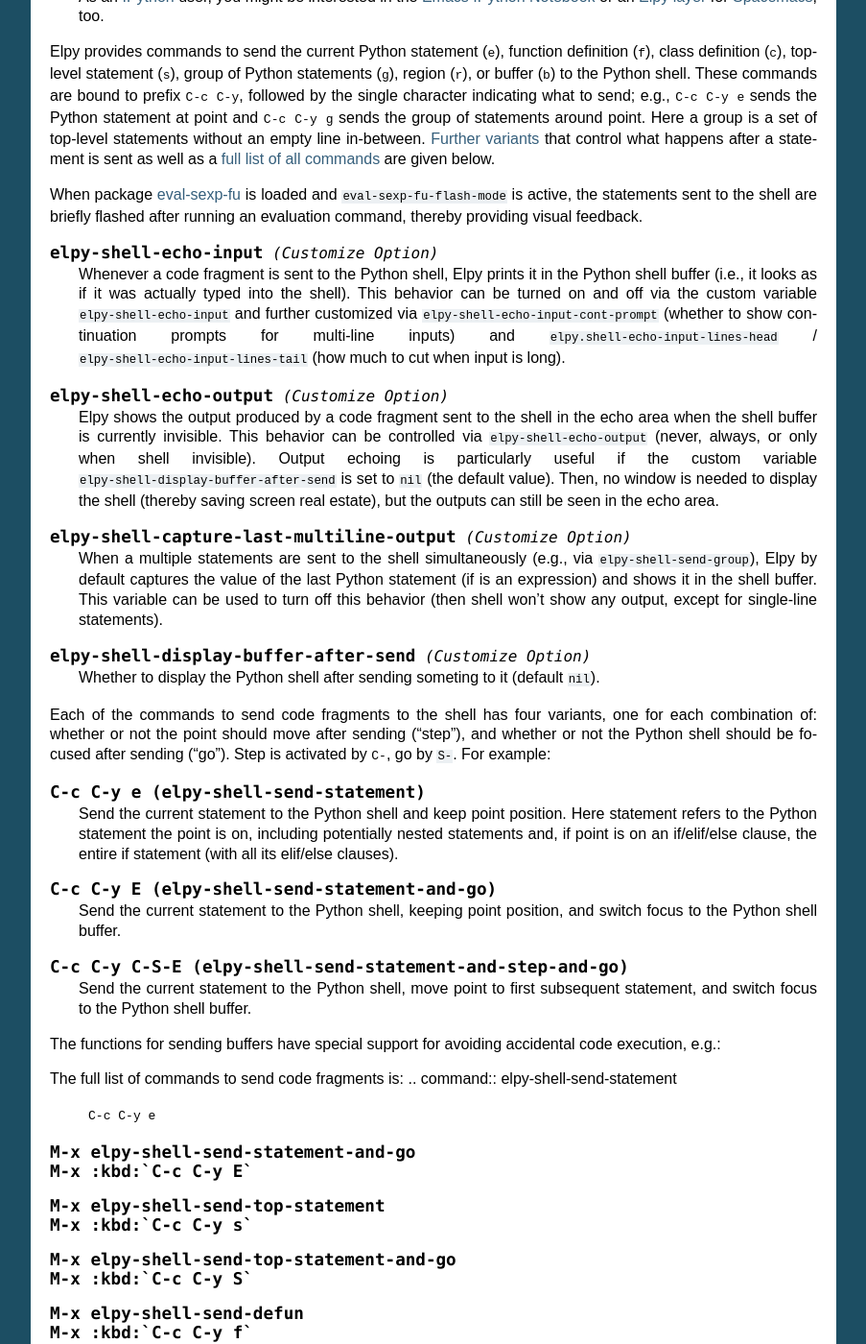
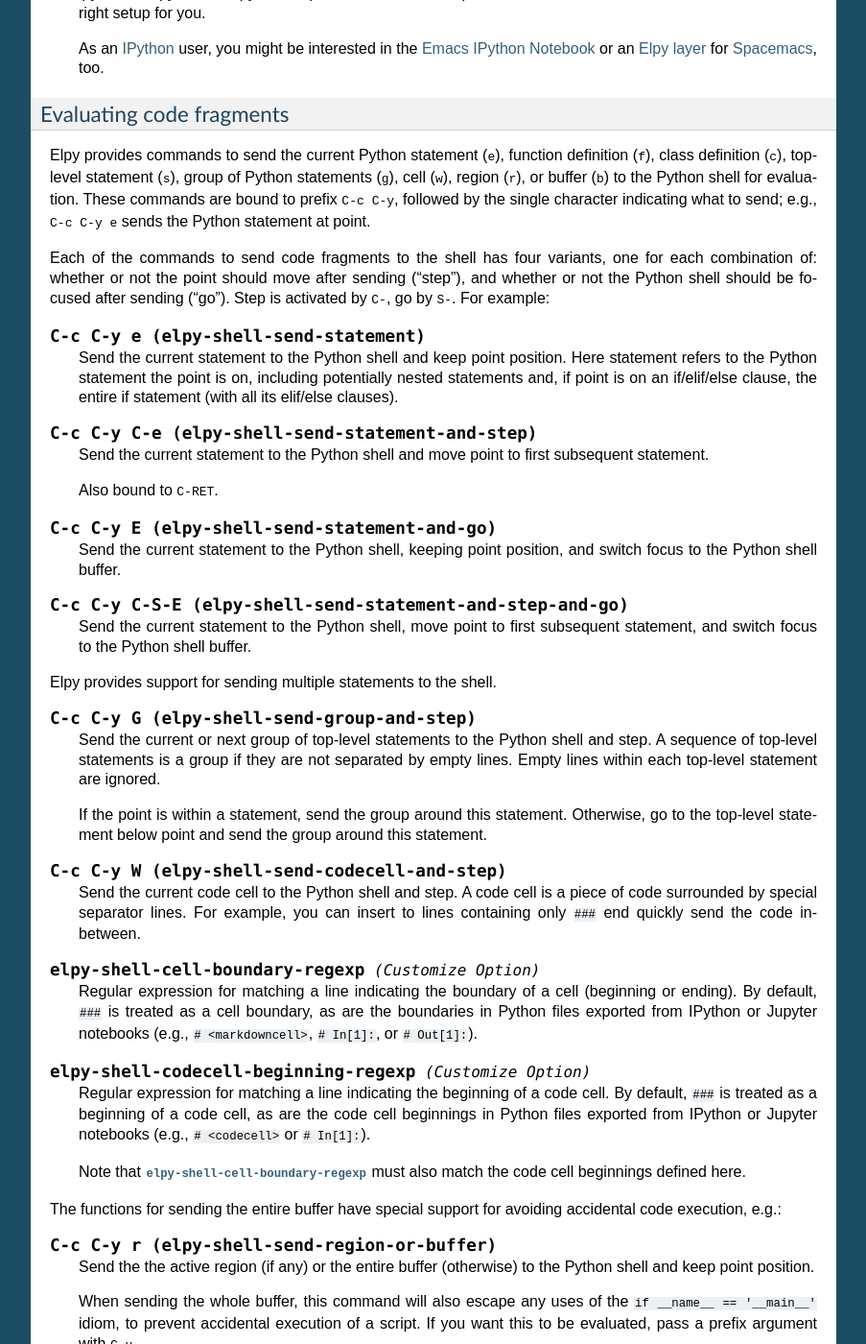
Before and after one commit to jorgenschaefer/elpy, a Sphinx documentation site: the page built from docs/ide.rst, in a window 1280 px wide and 1400 px high, scrolled down 2778 px. Shown: the whole window at 96% size, without its empty margins (198-1101 px from the left). Built offline with Sphinx 7.4.7, drawn with Linux system fonts in a browser that asks for light colours; cross-references to code outside the pages are shown as plain code; some of the changed text lies outside the part shown.

Commit message:
elpy-shell: improved documentation

```diff
--- a/docs/ide.rst
+++ b/docs/ide.rst
@@ -187,6 +187,9 @@
 
 .. _ESS: http://ess.r-project.org
 
+The Shell Buffer
+----------------
+
 .. command:: elpy-shell-switch-to-shell
    :kbd: C-c C-z
 
@@ -198,14 +201,14 @@
    By default, Elpy only starts a single interactive Python process. This
    process will inherit the current virtual env. If you want to start a Python
    interpreter with a different virtual env, you can either kill the existing
-   one, or rename the buffer. Moreover, if ``elpy-dedicated-shells`` is set to
+   one, or rename the buffer. Moreover, if `elpy-dedicated-shells` is set to
    ``t``, Elpy creates a dedicated shell for each buffer.
 
 .. command:: elpy-shell-kill
    :kbd: C-c C-k
 
-   Kill the current python shell. If ``elpy-dedicated-shells`` is non-nil, kill
-   the current buffer dedicated shell.
+   Kill the current python shell. If :option:`elpy-dedicated-shells` is non-nil,
+   kill the current buffer dedicated shell.
 
 .. command:: elpy-shell-kill-all
    :kbd: C-c C-K
@@ -228,62 +231,21 @@
 .. _Elpy layer: https://github.com/rgemulla/spacemacs-layers/tree/master/%2Blang/elpy
 .. _Spacemacs: http://spacemacs.org/
 
+Evaluating code fragments
+-------------------------
+
 Elpy provides commands to send the current Python statement (:kbd:`e`), function
 definition (:kbd:`f`), class definition (:kbd:`c`), top-level statement
-(:kbd:`s`), group of Python statements (:kbd:`g`), region (:kbd:`r`), or buffer
-(:kbd:`b`) to the Python shell. These commands are bound to prefix :kbd:`C-c
-C-y`, followed by the single character indicating what to send; e.g., :kbd:`C-c
-C-y e` sends the Python statement at point and :kbd:`C-c C-y g` sends the group
-of statements around point. Here a group is a set of top-level statements
-without an empty line in-between. `Further variants`_ that control what happens
-after a statement is sent as well as a `full list of all commands`_ are given
-below.
-
-When package `eval-sexp-fu`_ is loaded and ``eval-sexp-fu-flash-mode`` is
-active, the statements sent to the shell are briefly flashed after running an
-evaluation command, thereby providing visual feedback.
-
-.. _eval-sexp-fu: https://www.emacswiki.org/emacs/EvalSexpFu
-
-.. option:: elpy-shell-echo-input
-
-   Whenever a code fragment is sent to the Python shell, Elpy prints it in the
-   Python shell buffer (i.e., it looks as if it was actually typed into the
-   shell). This behavior can be turned on and off via the custom variable
-   ``elpy-shell-echo-input`` and further customized via
-   ``elpy-shell-echo-input-cont-prompt`` (whether to show continuation prompts
-   for multi-line inputs) and ``elpy.shell-echo-input-lines-head`` /
-   ``elpy-shell-echo-input-lines-tail`` (how much to cut when input is long).
-
-.. option:: elpy-shell-echo-output
-
-   Elpy shows the output produced by a code fragment sent to the shell in the
-   echo area when the shell buffer is currently invisible. This behavior can be
-   controlled via ``elpy-shell-echo-output`` (never, always, or only when shell
-   invisible). Output echoing is particularly useful if the custom variable
-   ``elpy-shell-display-buffer-after-send`` is set to ``nil`` (the default
-   value). Then, no window is needed to display the shell (thereby saving screen
-   real estate), but the outputs can still be seen in the echo area.
-
-.. option:: elpy-shell-capture-last-multiline-output
-
-  When a multiple statements are sent to the shell simultaneously (e.g., via
-  ``elpy-shell-send-group``), Elpy by default captures the value of the last
-  Python statement (if is an expression) and shows it in the shell buffer. This
-  variable can be used to turn off this behavior (then shell won't show any
-  output, except for single-line statements).
-
-.. option:: elpy-shell-display-buffer-after-send
-
-   Whether to display the Python shell after sending someting to it (default
-   ``nil``).
-
-.. _Further variants:
+(:kbd:`s`), group of Python statements (:kbd:`g`), cell (:kbd:`w`), region
+(:kbd:`r`), or buffer (:kbd:`b`) to the Python shell for evaluation. These
+commands are bound to prefix :kbd:`C-c C-y`, followed by the single character
+indicating what to send; e.g., :kbd:`C-c C-y e` sends the Python statement at
+point.
 
 Each of the commands to send code fragments to the shell has four variants, one
 for each combination of: whether or not the point should move after sending
 ("step"), and whether or not the Python shell should be focused after sending
-("go"). Step is activated by :kbd:`C-`, go by :kdb:`S-`. For example:
+("go"). Step is activated by :kbd:`C-`, go by :kbd:`S-`. For example:
 
 .. command:: elpy-shell-send-statement
    :kbd: C-c C-y e
@@ -295,10 +257,11 @@
 
 .. command:: elpy-shell-send-statement-and-step
    :kbd: C-c C-y C-e
-   :kbd: C-RET
 
    Send the current statement to the Python shell and move point to first
    subsequent statement.
+
+   Also bound to :kbd:`C-RET`.
 
 .. command:: elpy-shell-send-statement-and-go
    :kbd: C-c C-y E
@@ -312,12 +275,49 @@
    Send the current statement to the Python shell, move point to first
    subsequent statement, and switch focus to the Python shell buffer.
 
-The functions for sending buffers have special support for avoiding accidental
-code execution, e.g.:
+Elpy provides support for sending multiple statements to the shell.
+
+.. command:: elpy-shell-send-group-and-step
+   :kbd: C-c C-y G
+
+   Send the current or next group of top-level statements to the Python shell
+   and step. A sequence of top-level statements is a group if they are not
+   separated by empty lines. Empty lines within each top-level statement are
+   ignored.
+
+   If the point is within a statement, send the group around this statement.
+   Otherwise, go to the top-level statement below point and send the group
+   around this statement.
+
+.. command:: elpy-shell-send-codecell-and-step
+   :kbd: C-c C-y W
+
+   Send the current code cell to the Python shell and step. A code cell is a
+   piece of code surrounded by special separator lines. For example, you can
+   insert to lines containing only ``###`` end quickly send the code in-between.
+
+.. option:: elpy-shell-cell-boundary-regexp
+
+   Regular expression for matching a line indicating the boundary of a cell
+   (beginning or ending). By default, ``###`` is treated as a cell boundary, as
+   are the boundaries in Python files exported from IPython or Jupyter notebooks
+   (e.g., ``# <markdowncell>``, ``# In[1]:``, or ``# Out[1]:``).
+
+.. option:: elpy-shell-codecell-beginning-regexp
+
+   Regular expression for matching a line indicating the beginning of a code
+   cell. By default, ``###`` is treated as a beginning of a code cell, as are
+   the code cell beginnings in Python files exported from IPython or Jupyter
+   notebooks (e.g., ``# <codecell>`` or ``# In[1]:``).
+
+   Note that :option:`elpy-shell-cell-boundary-regexp` must also match the code
+   cell beginnings defined here.
+
+The functions for sending the entire buffer have special support for avoiding
+accidental code execution, e.g.:
 
 .. command:: elpy-shell-send-region-or-buffer
    :kbd: C-c C-y r
-   :kbd: C-c C-c
 
    Send the the active region (if any) or the entire buffer (otherwise) to the
    Python shell and keep point position.
@@ -327,65 +327,102 @@
    script. If you want this to be evaluated, pass a prefix argument with
    :kbd:`C-u`.
 
-.. _full list of all commands:
+   Also bound to :kbd:`C-c C-c`.
 
-The full list of commands to send code fragments is:
-.. command:: elpy-shell-send-statement
-   :kbd:`C-c C-y e`
-.. command:: elpy-shell-send-statement-and-go
-   :kbd:`C-c C-y E`
+The list of remaining commands to send code fragments is:
+
 .. command:: elpy-shell-send-top-statement
-   :kbd:`C-c C-y s`
+   :kbd: C-c C-y s
 .. command:: elpy-shell-send-top-statement-and-go
-   :kbd:`C-c C-y S`
+   :kbd: C-c C-y S
 .. command:: elpy-shell-send-defun
-   :kbd:`C-c C-y f`
+   :kbd: C-c C-y f
 .. command:: elpy-shell-send-defun-and-go
-   :kbd:`C-c C-y F`
+   :kbd: C-c C-y F
 .. command:: elpy-shell-send-defclass
-   :kbd:`C-c C-y c`
+   :kbd: C-c C-y c
 .. command:: elpy-shell-send-defclass-and-go
-   :kbd:`C-c C-y C`
+   :kbd: C-c C-y C
 .. command:: elpy-shell-send-group
-   :kbd:`C-c C-y g`
+   :kbd: C-c C-y g
 .. command:: elpy-shell-send-group-and-go
-   :kbd:`C-c C-y G`
-.. command:: elpy-shell-send-region-or-buffer
-   :kbd:`C-c C-y r`
+   :kbd: C-c C-y G
+.. command:: elpy-shell-send-codecell
+   :kbd: C-c C-y w
+.. command:: elpy-shell-send-codecell-and-go
+   :kbd: C-c C-y W
 .. command:: elpy-shell-send-region-or-buffer-and-go
-   :kbd:`C-c C-y R`
+   :kbd: C-c C-y R
 .. command:: elpy-shell-send-buffer
-   :kbd:`C-c C-y b`
+   :kbd: C-c C-y b
 .. command:: elpy-shell-send-buffer-and-go
-   :kbd:`C-c C-y B`
-.. command:: elpy-shell-send-statement-and-step
-   :kbd:`C-c C-y C-e`
-.. command:: elpy-shell-send-statement-and-step-and-go
-   :kbd:`C-c C-y C-S-E`
+   :kbd: C-c C-y B
 .. command:: elpy-shell-send-top-statement-and-step
-   :kbd:`C-c C-y C-s`
+   :kbd: C-c C-y C-s
 .. command:: elpy-shell-send-top-statement-and-step-and-go
-   :kbd:`C-c C-y C-S-S`
+   :kbd: C-c C-y C-S-S
 .. command:: elpy-shell-send-defun-and-step
-   :kbd:`C-c C-y C-f`
+   :kbd: C-c C-y C-f
 .. command:: elpy-shell-send-defun-and-step-and-go
-   :kbd:`C-c C-y C-S-F`
+   :kbd: C-c C-y C-S-F
 .. command:: elpy-shell-send-defclass-and-step
-   :kbd:`C-c C-y C-c`
+   :kbd: C-c C-y C-c
 .. command:: elpy-shell-send-defclass-and-step-and-go
-   :kbd:`C-c C-y C-S-C`
-.. command:: elpy-shell-send-group-and-step
-   :kbd:`C-c C-y C-g`
+   :kbd: C-c C-y C-S-C
 .. command:: elpy-shell-send-group-and-step-and-go
-   :kbd:`C-c C-y C-S-G`
+   :kbd: C-c C-y C-S-G
+.. command:: elpy-shell-send-codecell-and-step-and-go
+   :kbd: C-c C-y C-W
 .. command:: elpy-shell-send-region-or-buffer-and-step
-   :kbd:`C-c C-y C-r`
+   :kbd: C-c C-y C-r
 .. command:: elpy-shell-send-region-or-buffer-and-step-and-go
-   :kbd:`C-c C-y C-S-R`
+   :kbd: C-c C-y C-S-R
 .. command:: elpy-shell-send-buffer-and-step
-   :kbd:`C-c C-y C-b`
+   :kbd: C-c C-y C-b
 .. command:: elpy-shell-send-buffer-and-step-and-go
-   :kbd:`C-c C-y C-S-B`
+   :kbd: C-c C-y C-S-B
+
+Shell feedback
+--------------
+
+When package `eval-sexp-fu`_ is loaded and ``eval-sexp-fu-flash-mode`` is
+active, the statements sent to the shell are briefly flashed after running an
+evaluation command, thereby providing visual feedback.
+
+.. _eval-sexp-fu: https://www.emacswiki.org/emacs/EvalSexpFu
+
+.. option:: elpy-shell-echo-input
+
+   Whenever a code fragment is sent to the Python shell, Elpy prints it in the
+   Python shell buffer (i.e., it looks as if it was actually typed into the
+   shell). This behavior can be turned on and off via the custom variable
+   `elpy-shell-echo-input` and further customized via
+   ``elpy-shell-echo-input-cont-prompt`` (whether to show continuation prompts
+   for multi-line inputs) and ``elpy-shell-echo-input-lines-head`` /
+   ``elpy-shell-echo-input-lines-tail`` (how much to cut when input is long).
+
+.. option:: elpy-shell-echo-output
+
+   Elpy shows the output produced by a code fragment sent to the shell in the
+   echo area when the shell buffer is currently invisible. This behavior can be
+   controlled via `elpy-shell-echo-output` (never, always, or only when shell
+   invisible). Output echoing is particularly useful if the custom variable
+   :option:`elpy-shell-display-buffer-after-send` is set to ``nil`` (the default
+   value). Then, no window is needed to display the shell (thereby saving screen
+   real estate), but the outputs can still be seen in the echo area.
+
+.. option:: elpy-shell-capture-last-multiline-output
+
+   When a multiple statements are sent to the shell simultaneously (e.g., via
+   :command:`elpy-shell-send-group-and-step`), Elpy by default captures the
+   value of the last Python statement (if is an expression) and shows it in the
+   shell buffer. This variable can be used to turn off this behavior (then shell
+   won't show any output, except for single-line statements).
+
+.. option:: elpy-shell-display-buffer-after-send
+
+   Whether to display the Python shell after sending someting to it (default
+   ``nil``).
 
 
 Syntax Checking
```
